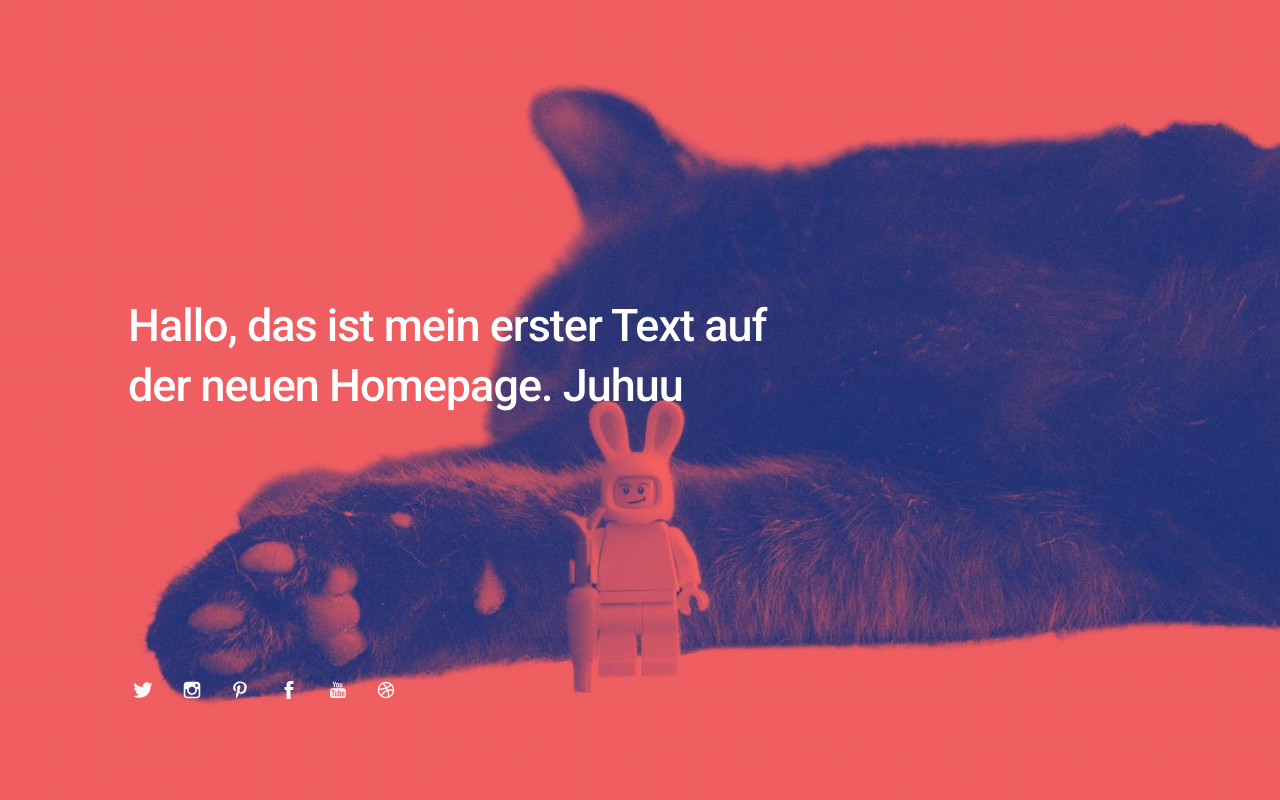
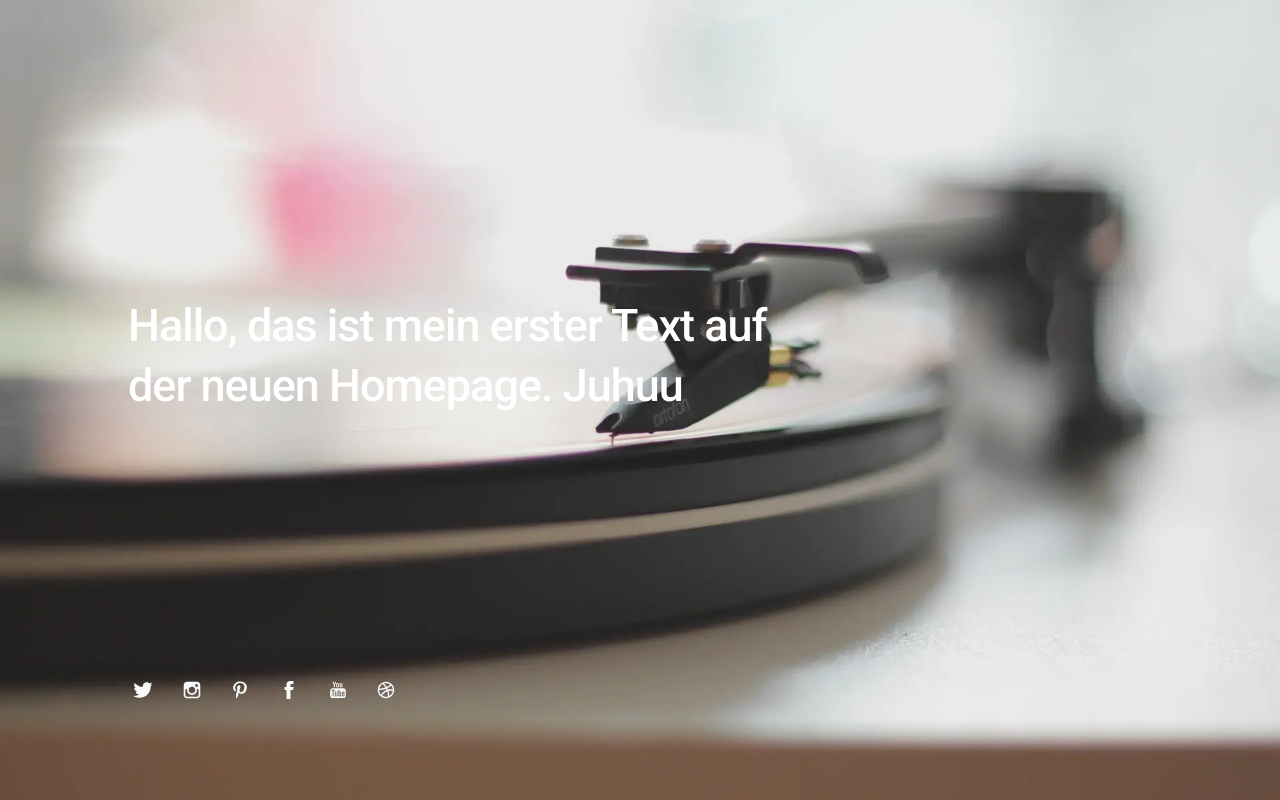
Before and after one commit to SchwarzMarkt07/SchwarzMarkt07.github.io, a plain HTML site: page index.html in a window 1280 px wide. Drawn offline with Linux system fonts and the light colour scheme.

Commit message:
Hintergrundbild geändert

```diff
--- a/assets/css/me.css
+++ b/assets/css/me.css
@@ -103,7 +103,7 @@ body.page-template-page-fullsingle-me {
   letter-spacing: -0.5px;
   color: #999999;
   color: #fff;
-  background-image: url("../../images/hur.jpg");
+  background-image: url("../../images/Plattenspieler.webp");
   background-position: center center;
   background-size: cover; }
   body.page-template-page-fullsingle-me p {
```
Also changed, not shown: images/Plattenspieler.jpg (added), images/Plattenspieler.webp (added), 1 other file.
